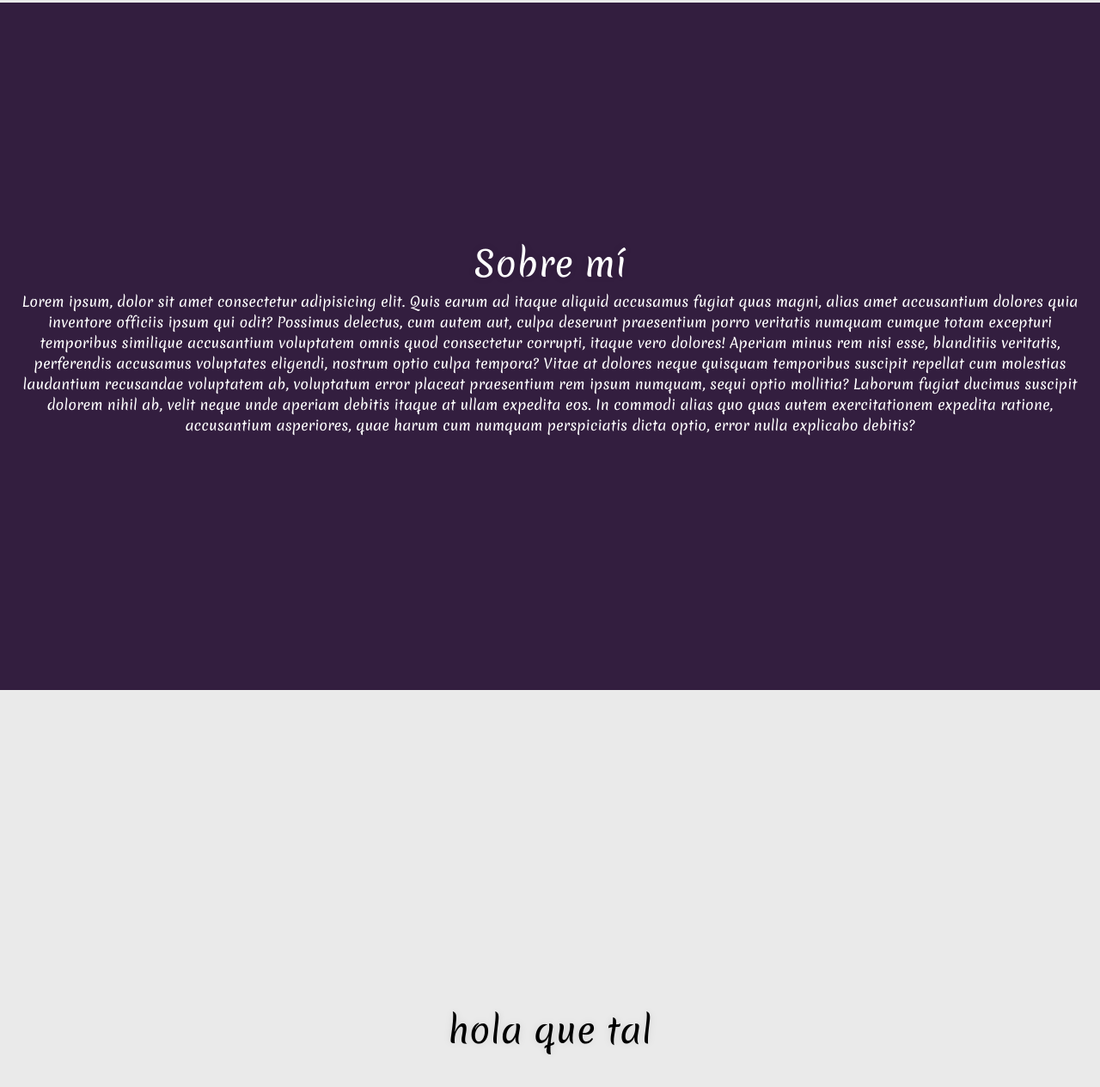
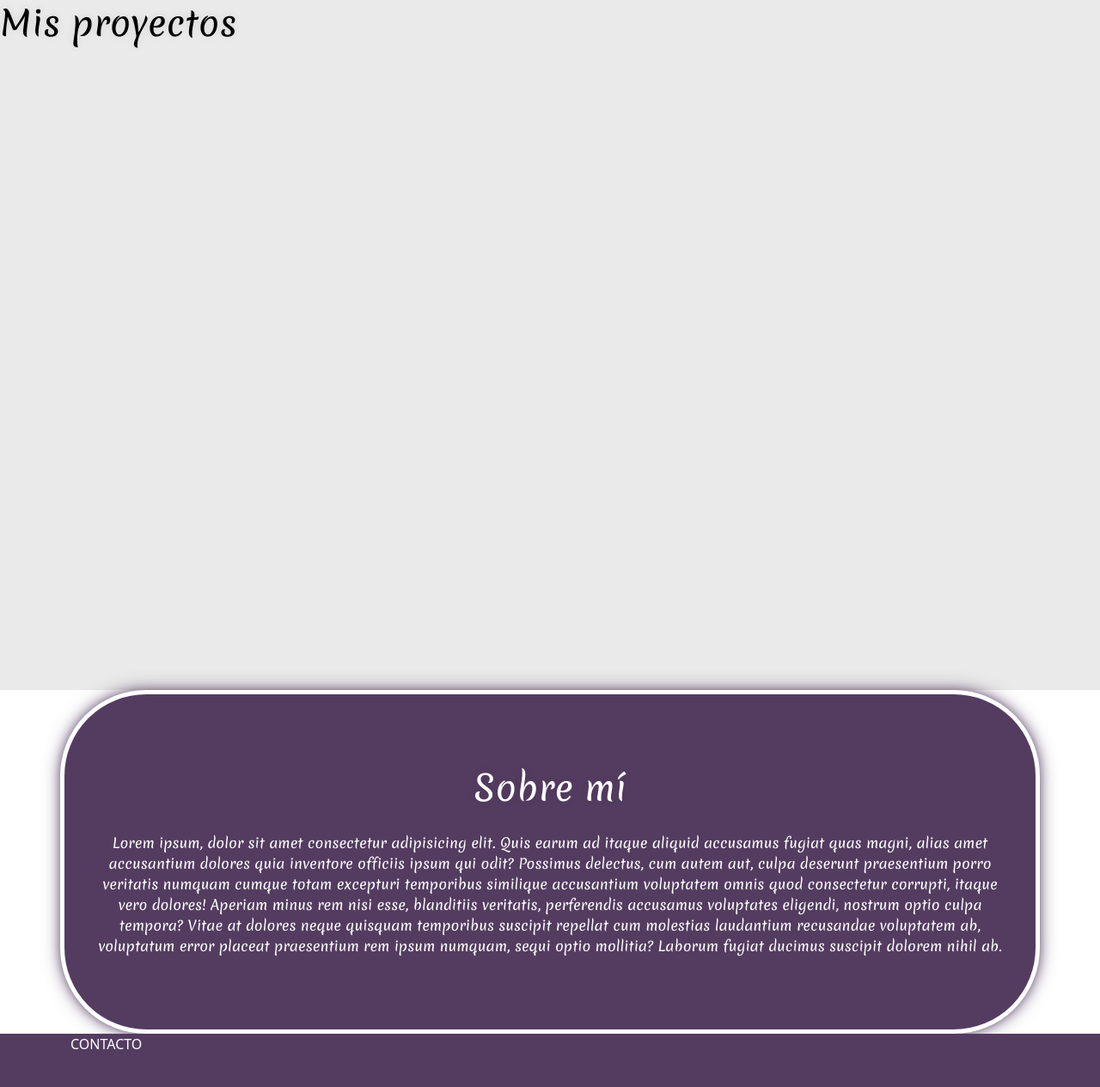
Before and after one commit to Sermixdev/sermixdev-main, a plain HTML site: page index.html in a window 1280 px wide. Shown: the part 797-2062 px from the top of the page at 86% size. Drawn offline with nearby package versions, Linux system fonts and the light colour scheme.

Commit message:
Debugging some reverberation styles and cleaned the aestethic main page

```diff
--- a/css/style.scss
+++ b/css/style.scss
@@ -7,6 +7,7 @@
 
 
 //  #### NAVIGATION BAR ####
+
 .navbar {
     background-color: #eaeaea;
     font-size: 1.2rem;
@@ -21,30 +22,32 @@
         justify-content: center;
         align-items: flex-end;
     }
-    .navbar-brand{
+
+    .navbar-brand {
         margin: 10px;
     }
 }
 
 // #### GENERAL STYLES ####
-.toHome{
+.toHome {
     position: fixed;
     width: 50px;
     height: 50px;
     bottom: 20px;
     right: 30px;
     color: rgb(238, 1, 1);
-    text-shadow: 0 0 2px rgba(255,255,255,0.5), 0 0 2px rgba(0,0,0,0.5);
+    text-shadow: 0 0 2px rgba(255, 255, 255, 0.5), 0 0 2px rgba(0, 0, 0, 0.5);
     transition: all 300ms;
     font-size: 1.8rem;
     text-align: center;
-    &:hover{
+
+    &:hover {
         transform: scale(1.5);
     }
 }
 
 .bg-onDark {
-    background-color: rgb(51, 30, 63);
+    background-color: rgb(84, 60, 97);
     color: white;
 }
 
@@ -64,7 +67,8 @@
     font-family: 'Merienda', cursive;
     text-shadow: 0 0 10px rgba(0, 0, 0, 0.1);
 }
-.pPri{
+
+.pPri {
     font-family: 'Merienda', cursive;
 }
 
@@ -75,22 +79,26 @@ i {
 }
 
 // #### HERO SECTION ####
-.header{
+.header {
     width: 100%;
     height: 100vh;
     background-color: aquamarine;
+
     .hero {
         display: flex;
         flex-direction: column;
         align-items: center;
         justify-content: center;
         text-align: center;
+
         .hero-content {
             height: auto;
+
             .hero-title {
-                margin-top: 50px;
+                margin-top: 30px;
                 transition: all 300ms ease-in;
             }
+
             .hero-img-profile {
                 width: 24.4%;
                 height: 24.4%;
@@ -108,31 +116,64 @@ i {
     }
 }
 
-// #### ABOUT ME SECTION ####
-.about-me{
+// #### SKILLS SECTION ####
+.skills{
+    height: 100vh;
+    padding: 0;
+    margin: 0;
+}
+@media screen and (max-width: 1280px){
+    .skills{
+        height: 100%;
+    }
+}
+
+// #### PROJECTS SECTION ####
+.projects{
     height: 100vh;
 }
 
-// #### SKILLS ####
-.skills{
-    height: 100vh;
+// #### ABOUT ME SECTION ####
+.about-me {
+    .about-me-content{
+        box-shadow: 0 0 10px rgba(84, 60, 97, 0.5), 0 0 20px rgba(84, 60, 97, 0.7);
+        border-radius: 100px;
+        border: 5px solid white;
+        min-height: 400px;
+        .pPri{
+            margin: 20px 15px 0 15px;
+        }
+    }
+
 }
 
+// #### CONTACT SECTION ####
+.contact{
+    z-index: 0;
+    height: 50vh;
+}
+
+
+
 // #### MEDIA QUERIES ####
-@media screen and (max-width: 767px){
-    .hero-img-profile{
+@media screen and (max-width: 767px) {
+    .hero-img-profile {
         min-width: 35%;
         min-height: 35%;
     }
 }
 
 // #### ANIMATIONS ####
-@keyframes palpito{
-    0%{
+@keyframes palpito {
+    0% {
         box-shadow: 0 0 10px rgba(0, 0, 0, 0.5);
-    }50%{
-        box-shadow: 0 0 10px rgba(0, 0, 0, 0.7),0 0 10px rgba(0, 0, 0, 0.7),
-    }100%{
+    }
+
+    50% {
+        box-shadow: 0 0 10px rgba(0, 0, 0, 0.7), 0 0 10px rgba(0, 0, 0, 0.7),
+    }
+
+    100% {
         box-shadow: 0 0 10px rgba(0, 0, 0, 0.5);
     }
 }
--- a/index.html
+++ b/index.html
@@ -45,10 +45,10 @@
                 <div class="collapse navbar-collapse" id="navbarNavAltMarkup">
                     <div class="navbar-nav">
                         <a class="nav-link" href="#home">Inicio</a>
+                        <a class="nav-link" href="#skills">Habilidades</a>
+                        <a class="nav-link" href="#projects">Proyectos</a>
                         <a class="nav-link" href="#about-me">Sobre mí</a>
-                        <a class="nav-link" href="#skills">Habilidades</a>
-                        <a class="nav-link" href="#">Proyectos</a>
-                        <a class="nav-link" href="#">Contacto</a>
+                        <a class="nav-link" href="#contact">Contacto</a>
                     </div>
                 </div>
             </div>
@@ -65,28 +65,42 @@
         </section>
     </header>
 
-    <!-- ABOUT ME SECTION  -->
-    <section id="about-me"
-        class="about-me d-flex flex-column bg-onDark text-center container-fluid align-items-center justify-content-center">
-        <h2 class="tSec">Sobre mí</h2>
-        <p class="pPri">Lorem ipsum, dolor sit amet consectetur adipisicing elit. Quis earum ad itaque aliquid accusamus
-            fugiat quas magni, alias amet accusantium dolores quia inventore officiis ipsum qui odit? Possimus delectus,
-            cum autem aut, culpa deserunt praesentium porro veritatis numquam cumque totam excepturi temporibus
-            similique accusantium voluptatem omnis quod consectetur corrupti, itaque vero dolores! Aperiam minus rem
-            nisi esse, blanditiis veritatis, perferendis accusamus voluptates eligendi, nostrum optio culpa tempora?
-            Vitae at dolores neque quisquam temporibus suscipit repellat cum molestias laudantium recusandae voluptatem
-            ab, voluptatum error placeat praesentium rem ipsum numquam, sequi optio mollitia? Laborum fugiat ducimus
-            suscipit dolorem nihil ab, velit neque unde aperiam debitis itaque at ullam expedita eos. In commodi alias
-            quo quas autem exercitationem expedita ratione, accusantium asperiores, quae harum cum numquam perspiciatis
-            dicta optio, error nulla explicabo debitis?</p>
+    <!-- SKILLS SECTION  -->
+    <section id="skills" class="skills container-fluid bg-onDark">
+
     </section>
 
-    <!-- SKILLS SECTION  -->
-    <section id="skills"
-        class="skills d-flex flex-column bg-onLight text-center align-items-center justify-content-center">
-        <h2 class="tSec">hola que tal</h2>
+    <!-- MY PROJECTS SECTION  -->
+    <section id="projects" class="projects bg-onLight ">
+        <h2 class="tSec">Mis proyectos</h2>
     </section>
 
+    <!-- ABOUT ME SECTION  -->
+    <section id="about-me" class="about-me ">
+        <div
+            class="about-me-content container bg-onDark d-flex flex-column text-center align-items-center justify-content-center">
+            <h2 class="tSec">Sobre mí</h2>
+            <p class="pPri">Lorem ipsum, dolor sit amet consectetur adipisicing elit. Quis earum ad itaque aliquid
+                accusamus
+                fugiat quas magni, alias amet accusantium dolores quia inventore officiis ipsum qui odit? Possimus
+                delectus,
+                cum autem aut, culpa deserunt praesentium porro veritatis numquam cumque totam excepturi temporibus
+                similique accusantium voluptatem omnis quod consectetur corrupti, itaque vero dolores! Aperiam minus rem
+                nisi esse, blanditiis veritatis, perferendis accusamus voluptates eligendi, nostrum optio culpa tempora?
+                Vitae at dolores neque quisquam temporibus suscipit repellat cum molestias laudantium recusandae
+                voluptatem
+                ab, voluptatum error placeat praesentium rem ipsum numquam, sequi optio mollitia? Laborum fugiat ducimus
+                suscipit dolorem nihil ab.</p>
+        </div>
+    </section>
+
+    <!-- CONTACT SECTION  -->
+    <footer id="contact" class="contact bg-onDark ">
+        <div class="container">
+            <p>CONTACTO</p>
+        </div>
+
+    </footer>
     <!-- SCRIPTS -->
     <script src="https://cdn.jsdelivr.net/npm/bootstrap@5.2.2/dist/js/bootstrap.bundle.min.js"
         integrity="sha384-OERcA2EqjJCMA+/3y+gxIOqMEjwtxJY7qPCqsdltbNJuaOe923+mo//f6V8Qbsw3"
```
Also changed, not shown: css/style.css, img/icons/bootstrap.png (added), img/icons/css-3.png (added), img/icons/git.png (added), img/icons/github.png (added), img/icons/html-5.png (added), img/icons/vscode.png (added), 1 other file.
